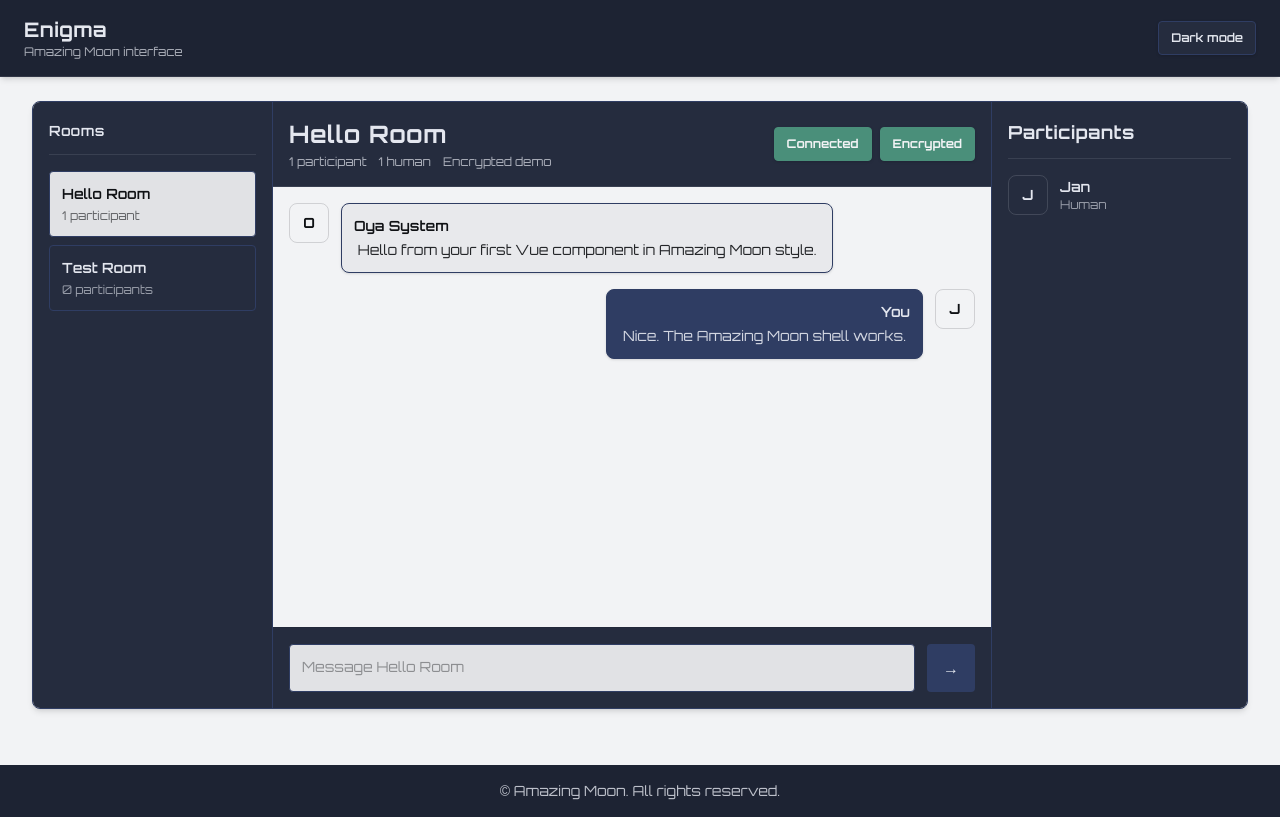
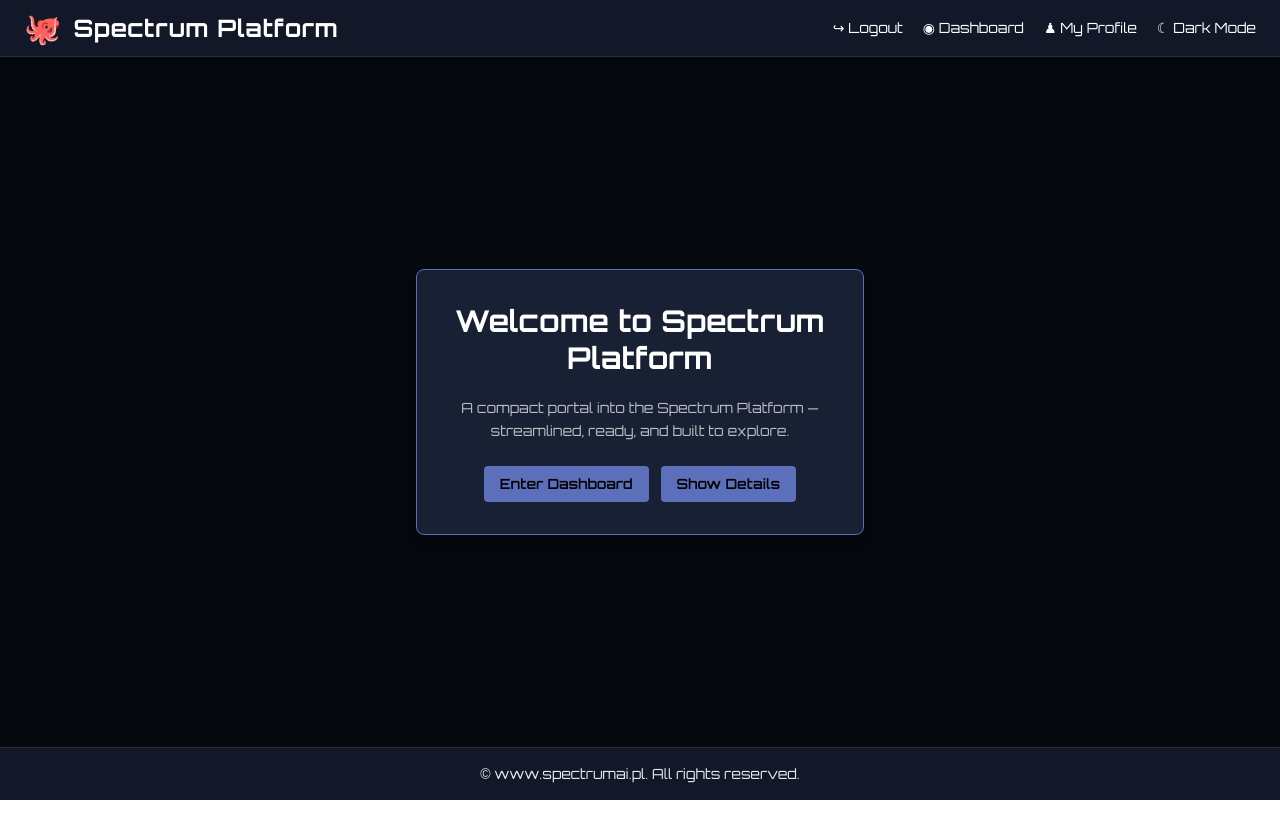
Before and after one commit to technolog-spectrumai/pharos, a Vue app in the folder apps/enigma/enigma/: page / in a window 1280 px wide. Built offline with nearby package versions, Linux system fonts and the light colour scheme.

Commit message:
spectrum scaffold

```diff
--- a/apps/enigma/enigma/src/App.vue
+++ b/apps/enigma/enigma/src/App.vue
@@ -1,12 +1,8 @@
 <script setup lang="ts">
-import { ref, watch } from "vue";
+import { ref } from "vue";
 import OyaHelloWorld from "./components/OyaHelloWorld.vue";
 
-const darkMode = ref(localStorage.getItem("darkMode") === "true");
-
-watch(darkMode, (value) => {
-  localStorage.setItem("darkMode", String(value));
-});
+const darkMode = ref(true);
 
 function toggleDarkMode() {
   darkMode.value = !darkMode.value;
@@ -15,61 +11,65 @@ function toggleDarkMode() {
 
 <template>
   <div
-    :class="
-      darkMode
-        ? 'bg-primary-bg-dark text-text-main-dark'
-        : 'bg-primary-bg-light text-text-main-light'
-    "
+    :class="darkMode ? 'bg-[#05080d] text-white' : 'bg-[#f4f5f7] text-[#25345c]'"
     class="min-h-screen flex flex-col font-sans transition-colors duration-300"
   >
+    <!-- APP BAR -->
     <header
-      :class="
-        darkMode
-          ? 'bg-header-bg-dark text-appbar-text-dark shadow-md'
-          : 'bg-header-bg-light text-appbar-text-light shadow-md'
-      "
-      class="border-b border-current/10 px-6 py-4"
+      :class="darkMode ? 'bg-[#121827] text-white' : 'bg-[#25345c] text-white'"
+      class="sticky top-0 z-50 border-b border-white/10 shadow-md"
     >
-      <div class="mx-auto flex max-w-7xl items-center justify-between gap-4">
+      <div
+        class="mx-auto flex max-w-7xl flex-col gap-3 px-4 py-3 sm:flex-row sm:items-center sm:justify-between sm:px-6"
+      >
+        <div class="flex items-center gap-3">
+          <div class="text-3xl leading-none">
+            🐙
+          </div>
+
           <div>
-          <h1 class="text-xl font-bold tracking-wide">
-            Enigma
+            <h1 class="text-xl font-bold tracking-wide sm:text-2xl">
+              Spectrum Platform
             </h1>
+          </div>
+        </div>
 
-          <p class="text-xs opacity-70">
-            Amazing Moon interface
-          </p>
-        </div>
+        <nav class="flex flex-wrap items-center gap-x-5 gap-y-2 text-sm">
+          <a href="#" class="transition hover:opacity-70">
+            ↪ Logout
+          </a>
+
+          <a href="#" class="transition hover:opacity-70">
+            ◉ Dashboard
+          </a>
+
+          <a href="#" class="transition hover:opacity-70">
+            ♟ My Profile
+          </a>
 
           <button
             type="button"
             @click="toggleDarkMode"
-          :class="
-            darkMode
-              ? 'bg-appbar-bg-dark border-accent-1 text-appbar-text-dark'
-              : 'bg-appbar-bg-light border-accent-2 text-appbar-text-light'
-          "
-          class="rounded border px-3 py-2 text-xs font-semibold shadow-sm transition hover:opacity-80"
+            class="transition hover:opacity-70"
           >
-          {{ darkMode ? "Light mode" : "Dark mode" }}
+            {{ darkMode ? "☾ Dark Mode" : "⚙ Light Mode" }}
           </button>
+        </nav>
       </div>
     </header>
 
-    <main class="flex-grow px-4 py-6 sm:px-6 lg:px-8">
+    <!-- PAGE CONTENT -->
+    <main class="flex flex-1 px-4 py-8 sm:px-6 lg:px-8">
       <OyaHelloWorld :dark-mode="darkMode" />
     </main>
 
+    <!-- FOOTER -->
     <footer
-      :class="
-        darkMode
-          ? 'bg-footer-bg-dark text-footer-text-dark'
-          : 'bg-footer-bg-light text-footer-text-light'
-      "
-      class="mt-8 px-6 py-4 text-center text-sm shadow-lg"
+      :class="darkMode ? 'bg-[#121827] text-white' : 'bg-[#1d263a] text-white'"
+      class="border-t border-white/10 px-4 py-4 text-center text-sm shadow-lg"
     >
-      <p class="opacity-80">
-        &copy; Amazing Moon. All rights reserved.
+      <p class="opacity-90">
+        © www.spectrumai.pl. All rights reserved.
       </p>
     </footer>
   </div>
--- a/apps/enigma/enigma/src/components/OyaHelloWorld.vue
+++ b/apps/enigma/enigma/src/components/OyaHelloWorld.vue
@@ -5,230 +5,52 @@ defineProps<{
 </script>
 
 <template>
-  <section
-    :class="
-      darkMode
-        ? 'bg-bubble-bg-dark border-accent-1'
-        : 'bg-bubble-bg-light border-accent-2'
-    "
-    class="mx-auto grid min-h-[calc(100vh-12rem)] max-w-7xl overflow-hidden rounded-lg border shadow-md lg:grid-cols-[15rem_minmax(0,1fr)_16rem]"
-  >
-    <aside
+  <section class="mx-auto flex w-full max-w-7xl flex-1 items-center justify-center">
+    <article
       :class="
         darkMode
-          ? 'bg-appbar-bg-dark border-accent-1'
-          : 'bg-appbar-bg-light border-accent-2 text-appbar-text-light'
+          ? 'bg-[#182033] border-[#5b6fba] text-white'
+          : 'bg-[#f0f1f4] border-[#25345c] text-[#25345c]'
       "
-      class="hidden border-r p-4 lg:block"
+      class="w-full max-w-md rounded-lg border p-6 text-center shadow-lg transition sm:p-8"
     >
-      <div class="border-b border-current/10 pb-3">
-        <span class="text-sm font-semibold tracking-wide">Rooms</span>
-      </div>
+      <h2 class="text-2xl font-bold leading-tight sm:text-3xl">
+        Welcome to Spectrum Platform
+      </h2>
 
-      <nav class="mt-4 space-y-2">
-        <a
-          href="#"
+      <p
+        :class="darkMode ? 'text-white/70' : 'text-black/70'"
+        class="mt-5 text-sm leading-relaxed"
+      >
+        A compact portal into the Spectrum Platform — streamlined, ready, and
+        built to explore.
+      </p>
+
+      <div class="mt-6 flex flex-col gap-3 sm:flex-row sm:justify-center">
+        <button
+          type="button"
           :class="
             darkMode
-              ? 'bg-sunken-dark border-accent-dark text-text-main-dark'
-              : 'bg-sunken-light border-accent-light text-text-main-light'
+              ? 'bg-[#5b6fba] text-black hover:bg-[#6f83d1]'
+              : 'bg-[#25345c] text-white hover:bg-[#334675]'
           "
-          class="block rounded border px-3 py-3 transition"
+          class="rounded px-4 py-2 text-sm font-semibold transition"
         >
-          <span class="block truncate text-sm font-semibold">
-            Hello Room
-          </span>
-          <span class="mt-1 block text-xs opacity-60">
-            1 participant
-          </span>
-        </a>
+          Enter Dashboard
+        </button>
 
-        <a
-          href="#"
+        <button
+          type="button"
           :class="
             darkMode
-              ? 'border-accent-1 text-text-main-dark hover:bg-sunken-dark'
-              : 'border-accent-2 text-appbar-text-light hover:bg-accent-light'
+              ? 'bg-[#5b6fba] text-black hover:bg-[#6f83d1]'
+              : 'bg-[#25345c] text-white hover:bg-[#334675]'
           "
-          class="block rounded border px-3 py-3 transition"
+          class="rounded px-4 py-2 text-sm font-semibold transition"
         >
-          <span class="block truncate text-sm font-semibold">
-            Test Room
-          </span>
-          <span class="mt-1 block text-xs opacity-60">
-            0 participants
-          </span>
-        </a>
-      </nav>
-    </aside>
-
-    <section class="grid min-h-0 grid-rows-[auto_minmax(0,1fr)_auto] overflow-hidden">
-      <header
-        :class="
-          darkMode
-            ? 'bg-appbar-bg-dark text-appbar-text-dark'
-            : 'bg-appbar-bg-light text-appbar-text-light'
-        "
-        class="flex items-center justify-between gap-3 border-b border-current/10 p-4"
-      >
-        <div>
-          <h2
-            :class="darkMode ? 'text-accent-dark' : 'text-appbar-text-light'"
-            class="text-2xl font-bold tracking-wide"
-          >
-            Hello Room
-          </h2>
-
-          <div class="mt-1 flex gap-3 text-xs opacity-70">
-            <span>1 participant</span>
-            <span>1 human</span>
-            <span>Encrypted demo</span>
-          </div>
-        </div>
-
-        <div class="flex gap-2">
-          <span
-            :class="
-              darkMode
-                ? 'bg-success-dark text-primary-bg-dark border-success-dark'
-                : 'bg-success-light text-primary-bg-light border-success-light'
-            "
-            class="rounded border px-3 py-2 text-xs font-bold shadow-sm"
-          >
-            Connected
-          </span>
-
-          <span
-            :class="
-              darkMode
-                ? 'bg-success-dark text-primary-bg-dark border-success-dark'
-                : 'bg-success-light text-primary-bg-light border-success-light'
-            "
-            class="rounded border px-3 py-2 text-xs font-bold shadow-sm"
-          >
-            Encrypted
-          </span>
-        </div>
-      </header>
-
-      <div
-        :class="darkMode ? 'bg-primary-bg-dark' : 'bg-primary-bg-light'"
-        class="space-y-4 overflow-y-auto p-4"
-      >
-        <article class="flex justify-start gap-3">
-          <div
-            class="flex h-10 w-10 shrink-0 items-center justify-center rounded-lg border border-current/15 text-sm font-bold"
-          >
-            O
-          </div>
-
-          <div
-            :class="
-              darkMode
-                ? 'bg-bubble-bg-dark border-accent-1'
-                : 'bg-bubble-bg-light border-accent-2'
-            "
-            class="max-w-[78%] rounded-lg border p-3 shadow-sm"
-          >
-            <p class="text-sm font-semibold">
-              Oya System
-            </p>
-
-            <p class="mt-1 whitespace-pre-wrap break-words text-sm opacity-90">
-              Hello from your first Vue component in Amazing Moon style.
-            </p>
-          </div>
-        </article>
-
-        <article class="flex justify-end gap-3">
-          <div
-            :class="
-              darkMode
-                ? 'bg-accent-dark border-accent-1 text-text-main-dark'
-                : 'bg-accent-light border-accent-2 text-appbar-text-light'
-            "
-            class="max-w-[78%] rounded-lg border p-3 text-right shadow-sm"
-          >
-            <p class="text-sm font-semibold">
-              You
-            </p>
-
-            <p class="mt-1 whitespace-pre-wrap break-words text-sm opacity-90">
-              Nice. The Amazing Moon shell works.
-            </p>
-          </div>
-
-          <div
-            class="flex h-10 w-10 shrink-0 items-center justify-center rounded-lg border border-current/15 text-sm font-bold"
-          >
-            J
-          </div>
-        </article>
+          Show Details
+        </button>
       </div>
-
-      <div
-        :class="darkMode ? 'bg-appbar-bg-dark' : 'bg-appbar-bg-light'"
-        class="border-t border-current/10 p-4"
-      >
-        <div class="flex gap-3">
-          <textarea
-            placeholder="Message Hello Room"
-            :class="
-              darkMode
-                ? 'bg-sunken-dark border-accent-1 text-text-main-dark placeholder:text-text-main-dark/40'
-                : 'bg-sunken-light border-accent-2 text-text-main-light placeholder:text-text-main-light/40'
-            "
-            class="h-12 min-h-12 flex-1 resize-none rounded border px-3 py-3 text-sm outline-none transition focus:ring-2 focus:ring-current/20"
-          />
-
-          <button
-            type="button"
-            :class="
-              darkMode
-                ? 'bg-accent-dark text-text-main-dark'
-                : 'bg-accent-light text-appbar-text-light'
-            "
-            class="inline-flex h-12 w-12 shrink-0 items-center justify-center rounded font-semibold transition hover:opacity-90"
-            aria-label="Send"
-          >
-            →
-          </button>
-        </div>
-      </div>
-    </section>
-
-    <aside
-      :class="
-        darkMode
-          ? 'bg-appbar-bg-dark border-accent-1 text-appbar-text-dark'
-          : 'bg-appbar-bg-light border-accent-2 text-appbar-text-light'
-      "
-      class="hidden border-l p-4 lg:block"
-    >
-      <div class="border-b border-current/10 pb-3">
-        <h2 class="text-lg font-bold tracking-wide">
-          Participants
-        </h2>
-      </div>
-
-      <div class="mt-4 space-y-3">
-        <div class="flex items-center gap-3">
-          <div
-            class="flex h-10 w-10 shrink-0 items-center justify-center rounded-lg border border-current/15 text-sm font-bold"
-          >
-            J
-          </div>
-
-          <div class="min-w-0 flex-1">
-            <p class="truncate text-sm font-semibold">
-              Jan
-            </p>
-            <p class="text-xs opacity-60">
-              Human
-            </p>
-          </div>
-        </div>
-      </div>
-    </aside>
+    </article>
   </section>
 </template>
```
Lines whose indentation alone changed are shown as unchanged.
